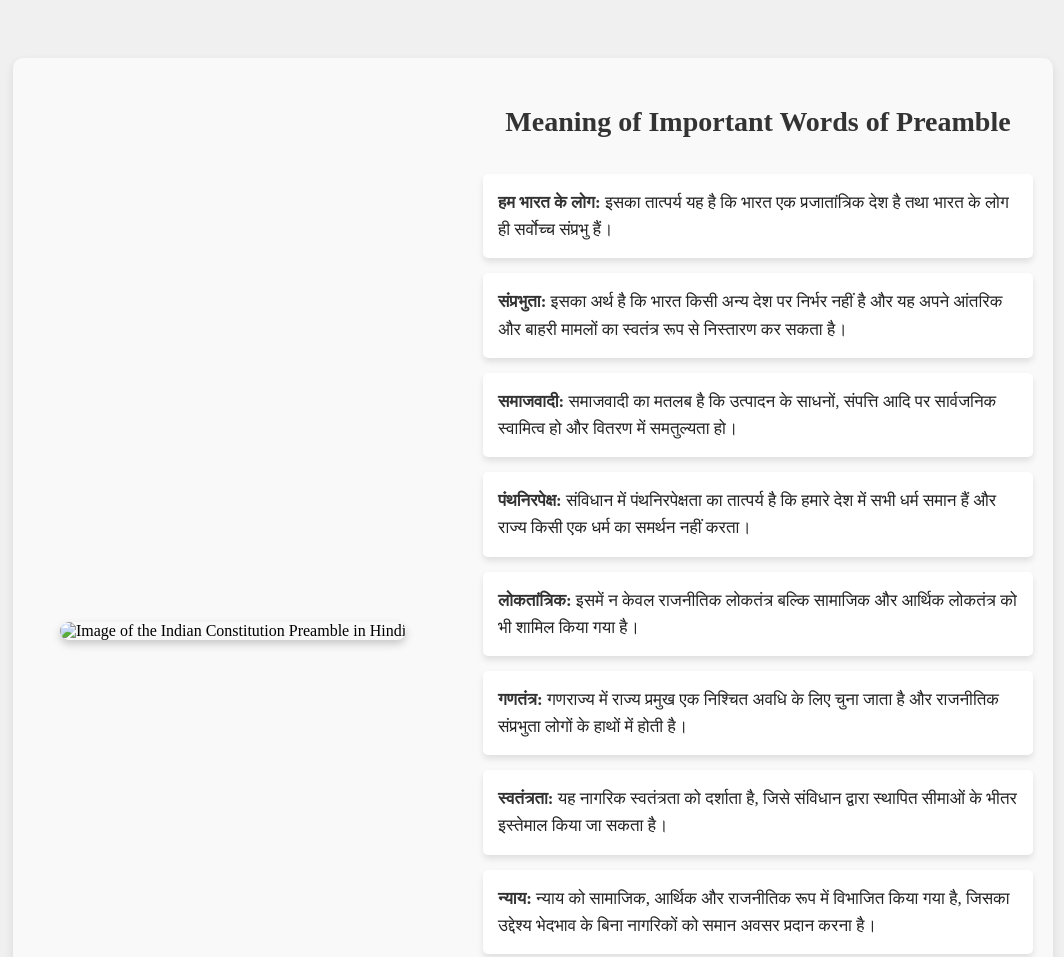
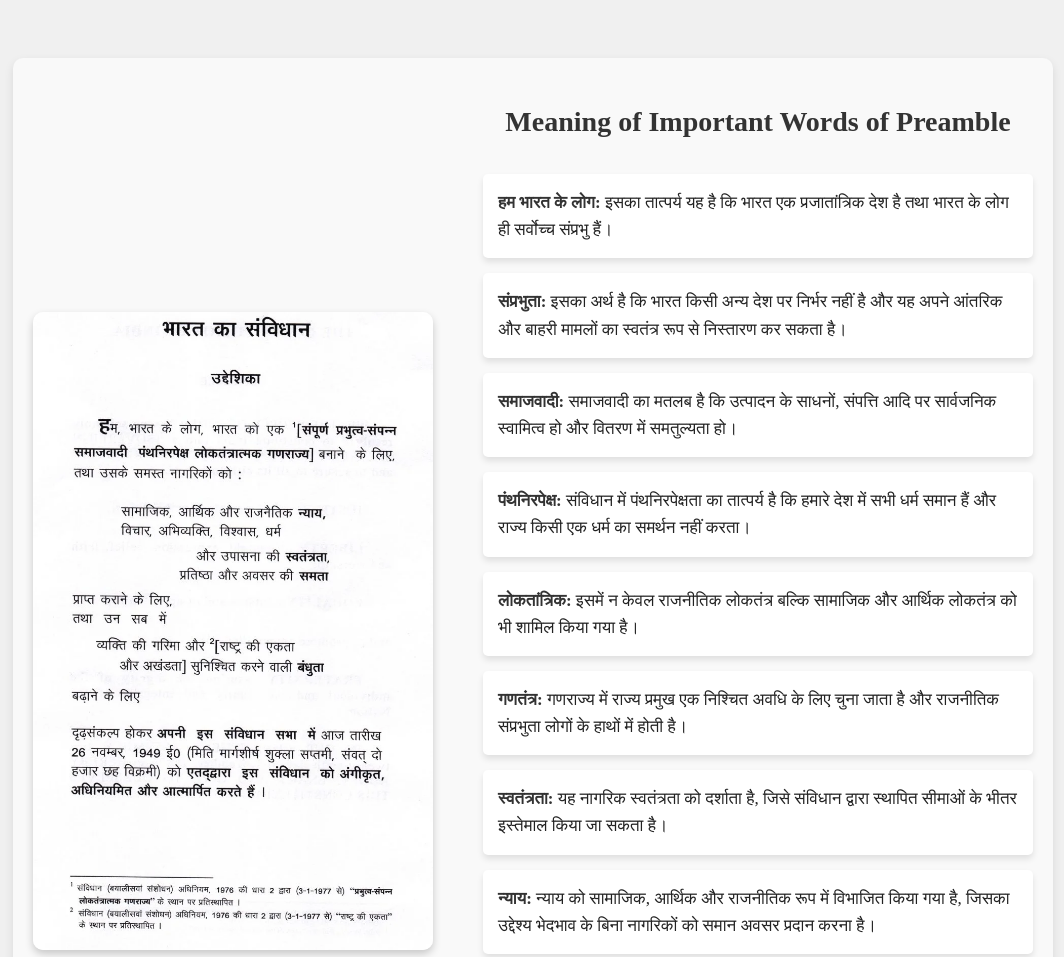
Before and after one commit to arjununcertified/improvementform, a website: page contents/preamble.html in a window 1280 px wide. Shown: the top 957 px of the page, without its empty margins (107-1171 px from the left). Drawn offline with Linux system fonts and the light colour scheme.

Commit message:
Update preamble.html

```diff
--- a/contents/preamble.html
+++ b/contents/preamble.html
@@ -17,15 +17,15 @@
     <!-- Open Graph Metadata (for social media sharing) -->
     <meta property="og:title" content="Meaning of Important Words in the Preamble of the Indian Constitution">
     <meta property="og:description" content="Discover the significance of key terms in the Preamble of India's Constitution, covering concepts of sovereignty, secularism, democracy, and more.">
-    <meta property="og:image" content="https://yourwebsite.com/uploads/preamble-in-hindi-e1690976176691.webp">
-    <meta property="og:url" content="https://yourwebsite.com/download_Docs.html">
+    <meta property="og:image" content="https://onaircomment.in/uploads/preamble-in-hindi-e1690976176691.webp">
+    <meta property="og:url" content="https://onaircomment.in/download_Docs.html">
     <meta property="og:type" content="article">
 
     <!-- Twitter Card Metadata -->
     <meta name="twitter:card" content="summary_large_image">
     <meta name="twitter:title" content="Meaning of Important Words in the Preamble of the Indian Constitution">
     <meta name="twitter:description" content="Learn about the Preamble's significant words, explained in Hindi, to understand India's democratic, secular values and principles.">
-    <meta name="twitter:image" content="https://yourwebsite.com/uploads/preamble-in-hindi-e1690976176691.webp">
+    <meta name="twitter:image" content="https://onaircomment.in/uploads/preamble-in-hindi-e1690976176691.webp">
 
     <style>
         body {
@@ -130,7 +130,7 @@
 <body>
     <section class="preamble">
         <div class="img_preamble">
-            <img src="./uploads/preamble-in-hindi-e1690976176691.webp" alt="Image of the Indian Constitution Preamble in Hindi">
+            <img src="../uploads/preamble-in-hindi-e1690976176691.webp" alt="Image of the Indian Constitution Preamble in Hindi">
         </div>
         <div class="preamble_meaning">
             <h3>Meaning of Important Words of Preamble</h3>
```
